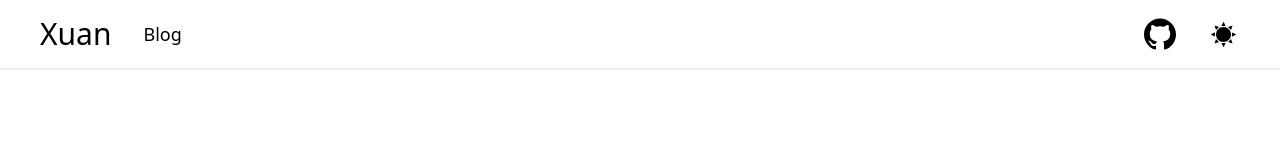
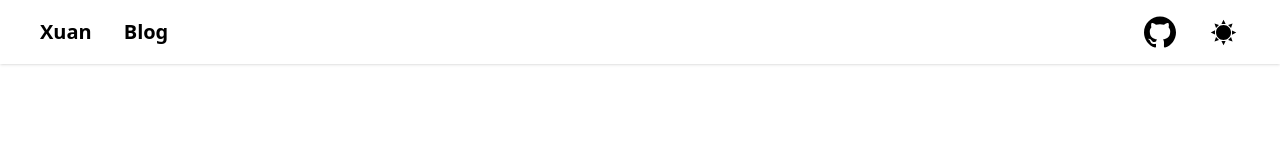
Before and after one commit to jason89521/personal-website, a Next.js app: page / in a window 1280 px wide. Shown: the top 160 px of the page. Built offline with nearby package versions, Linux system fonts and the light colour scheme.

Commit message:
Add ActiveLink.tsx

```diff
--- /dev/null
+++ b/components/ActiveLink.tsx
@@ -0,0 +1,20 @@
+import React from 'react';
+import type { LinkProps } from 'next/link';
+import Link from 'next/link';
+import { useRouter } from 'next/router';
+
+type Props = { nextLink: LinkProps } & Omit<React.ComponentPropsWithoutRef<'a'>, 'href'>;
+
+const ActiveLink = ({ nextLink, className, ...props }: Props) => {
+  const { pathname } = useRouter();
+  const href = typeof nextLink.href === 'string' ? nextLink.href : nextLink.href.pathname!;
+  const activeClass = pathname.startsWith(href) ? 'text-primary' : '';
+
+  return (
+    <Link {...nextLink}>
+      <a className={`${activeClass} ${className}`} {...props} />
+    </Link>
+  );
+};
+
+export default ActiveLink;
--- a/components/Layout.tsx
+++ b/components/Layout.tsx
@@ -1,6 +1,8 @@
-import { useState, useEffect, useCallback } from 'react';
+import { useState, useEffect } from 'react';
 import Link from 'next/link';
+import { useRouter } from 'next/router';
 import SvgSprite from 'components/SvgSprite';
+import ActiveLink from 'components/ActiveLink';
 
 type Props = {
   children: React.ReactNode;
@@ -8,6 +10,7 @@
 
 function Layout({ children }: Props) {
   const [themeToggle, setThemeToggle] = useState(true);
+  const { pathname } = useRouter();
 
   // intialize theme
   useEffect(() => {
@@ -28,14 +31,14 @@
 
   return (
     <div className="min-h-screen dark:bg-black dark:text-gray-100">
-      <nav className="flex items-center gap-8 px-10 py-4 capitalize shadow dark:shadow-white xl:gap-4">
+      <nav className="flex items-center gap-8 px-10 py-4 text-xl font-bold capitalize shadow dark:shadow-white xl:gap-4">
         <Link href="/">
-          <a className="text-3xl xl:text-2xl">xuan</a>
+          <a className="">xuan</a>
         </Link>
 
-        <Link href="/blog">
-          <a className="text-lg transition-transform hover:-translate-y-1 xl:text-base">blog</a>
-        </Link>
+        <ActiveLink nextLink={{ href: '/blog' }} className="transition-transform hover:-translate-y-1">
+          blog
+        </ActiveLink>
 
         {/* <Link href="/portfolio">
             <a className="text-lg transition-transform hover:-translate-y-1 xl:text-base">portfolio</a>
```
